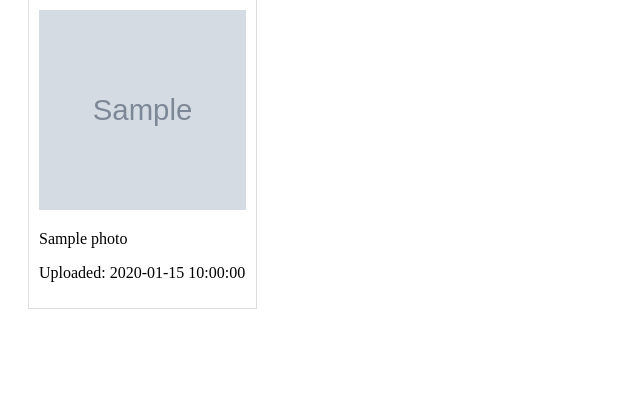
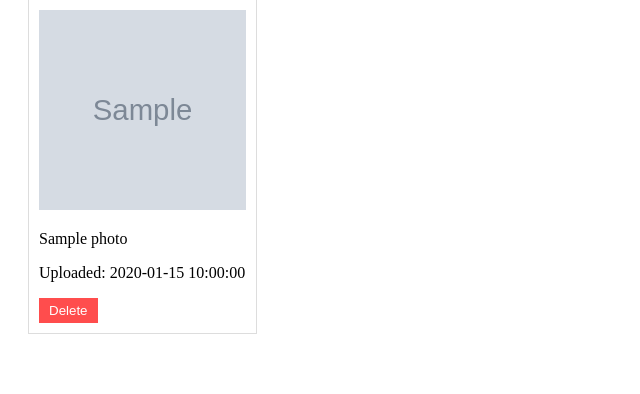
Before and after one commit to pchabot2021/5930-Project-1, a Flask app: template templates/index.html in a window 1280 px wide. Shown: the part 191-585 px from the top of the page, without its empty margins (0-640 px from the left). Run offline with Flask 3, Linux system fonts and the light colour scheme; the template is opened without the code that fills it: most values are stand-ins (such as "Sample title", 1, 10 or a date in 2020); grey boxes marked "Sample" are stand-in pictures.

Commit message:
added delete function
delete function

```diff
--- a/main.py
+++ b/main.py
@@ -8,20 +8,25 @@ BUCKET_NAME = "chabotproject1bucket"  # Replace with your GCS bucket name
 
 @app.get("/")
 def index():
+    """Fetches and displays uploaded photos."""
     query = storage.datastore_client.query(kind='photos')
     photos = list(query.fetch())
     return render_template('index.html', photos=photos)
 
 @app.post("/upload")
 def upload_image():
+    """Handles image uploads and stores metadata."""
     if 'file' not in request.files:
         return redirect('/')
+
     file = request.files['file']
     if file.filename == '':
         return redirect('/')
+
     if file:
         filename = secure_filename(file.filename)
         public_url = storage.upload_file(BUCKET_NAME, file, filename)
+
         entity = {
             "name": filename,
             "url": public_url,
@@ -29,6 +34,15 @@ def upload_image():
             "timestamp": int(time.time())
         }
         storage.add_db_entry(entity)
+
+    return redirect('/')
+
+@app.post("/delete")
+def delete_image():
+    """Handles image deletion."""
+    filename = request.form.get("filename")
+    if filename:
+        storage.delete_file(BUCKET_NAME, filename)
     return redirect('/')
 
 if __name__ == "__main__":
--- a/storage.py
+++ b/storage.py
@@ -1,13 +1,10 @@
 from google.cloud import datastore, storage
 import os
-import time
 
 PROJECT_ID = os.getenv("GOOGLE_CLOUD_PROJECT", "sonic-base-449423-g4")
 
 datastore_client = datastore.Client(project=PROJECT_ID)
 storage_client = storage.Client(project=PROJECT_ID)
-
-BUCKET_NAME = "chabotproject1bucket"
 
 def upload_file(bucket_name, file_stream, destination_filename):
     """Uploads file to Google Cloud Storage and returns a public URL."""
@@ -23,3 +20,17 @@ def add_db_entry(object):
     entity = datastore.Entity(key=datastore_client.key('photos'))
     entity.update(object)
     datastore_client.put(entity)
+
+def delete_file(bucket_name, blob_name):
+    """Deletes a file from Google Cloud Storage and its metadata from Datastore."""
+    # Delete the file from GCS
+    bucket = storage_client.bucket(bucket_name)
+    blob = bucket.blob(blob_name)
+    blob.delete()
+
+    # Delete the corresponding metadata from Datastore
+    query = datastore_client.query(kind='photos')
+    query.add_filter('name', '=', blob_name)
+    results = list(query.fetch())
+    for entity in results:
+        datastore_client.delete(entity.key)
--- a/templates/index.html
+++ b/templates/index.html
@@ -26,6 +26,16 @@
         .photo-info {
             margin-top: 10px;
         }
+        .delete-button {
+            background-color: #ff4d4d;
+            color: white;
+            border: none;
+            padding: 5px 10px;
+            cursor: pointer;
+        }
+        .delete-button:hover {
+            background-color: #cc0000;
+        }
     </style>
 </head>
 <body>
@@ -44,6 +54,10 @@
             <div class="photo-info">
                 <p>{{ photo.name }}</p>
                 <p>Uploaded: {{ photo.timestamp }}</p>
+                <form action="/delete" method="post" style="display:inline;">
+                    <input type="hidden" name="filename" value="{{ photo.name }}">
+                    <button type="submit" class="delete-button">Delete</button>
+                </form>
             </div>
         </div>
         {% endfor %}
```
